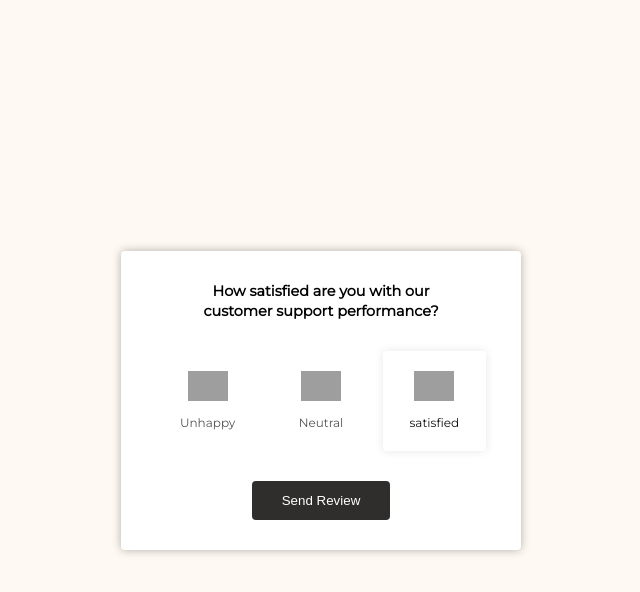
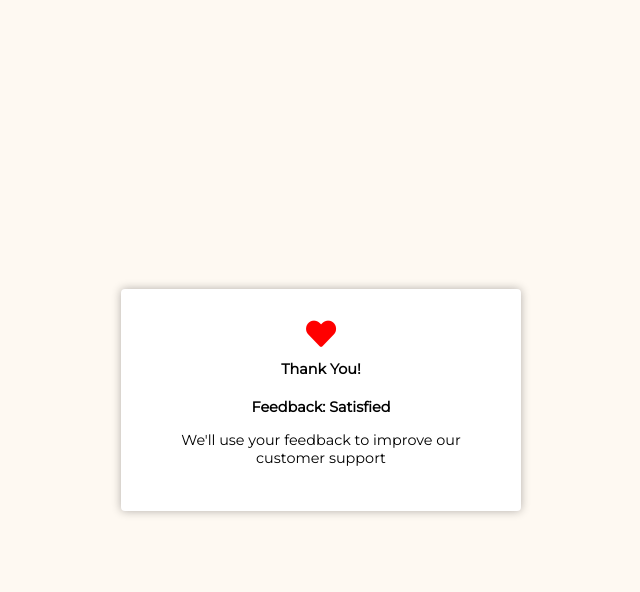
Before and after one commit to jrinabnit/feedback-ui, a plain HTML site: page index.html in a window 1280 px wide. Both pictures are taken after a click on the button "Send Review". Shown: the whole page, without its empty margins (319-959 px from the left). Drawn offline with Linux system fonts and the light colour scheme; grey boxes are pictures that could not be loaded.

Commit message:
adding functionality to make a review

```diff
--- a/index.html
+++ b/index.html
@@ -23,7 +23,7 @@
 
         <div class="rating active">
             <img src="https://image.flaticon.com/icons/svg/187/187133.svg" alt="">
-            <small>satisfied</small>
+            <small>Satisfied</small>
         </div>
     </div>
     <button class="btn" id="send">Send Review</button>
--- a/script.js
+++ b/script.js
@@ -0,0 +1,30 @@
+const ratings = document.querySelectorAll('.rating');
+const ratingsContainer = document.querySelector('.ratings-container');
+const sendBtn = document.querySelector('#send');
+const panel = document.querySelector('#panel');
+
+let selectedRating = 'Satisfied';
+
+ratingsContainer.addEventListener('click', (e) => {
+	if (e.target.parentNode.classList.contains('rating')) {
+		removeActive();
+		e.target.parentNode.classList.add('active');
+		selectedRating = e.target.nextElementSibling.innerHTML;
+	}
+});
+
+sendBtn.addEventListener('click', (e) => {
+	panel.innerHTML = `
+    <i class="fas fa-heart"></i>
+    <strong>Thank You!</strong>
+    <br/>
+    <strong>Feedback: ${selectedRating}</strong>
+    <p>We'll use your feedback to improve our customer support</p>
+    `;
+});
+
+function removeActive() {
+	for (let i = 0; i < ratings.length; i++) {
+		ratings[i].classList.remove('active');
+	}
+}
```
